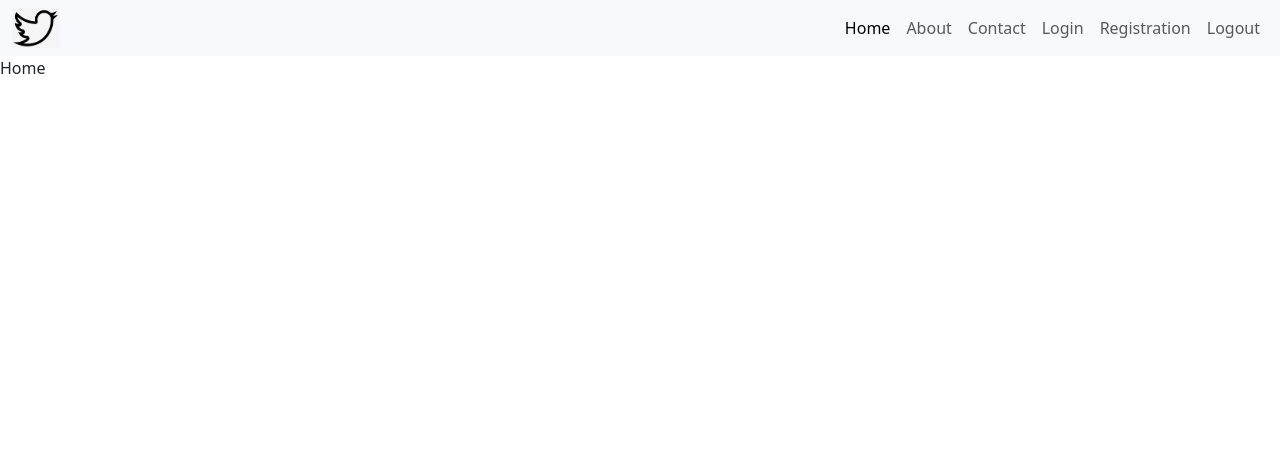
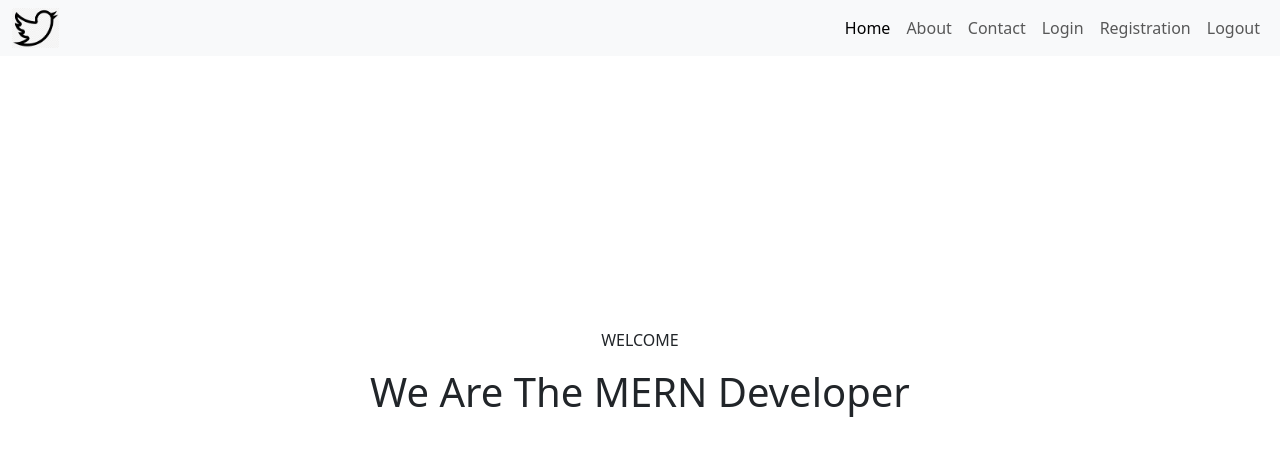
Before and after one commit to Sumant64/mern_user_profile, a React (Create React App) app: page / in a window 1280 px wide. Shown: the top 456 px of the page. Built offline with nearby package versions, Linux system fonts and the light colour scheme; no server answers.

Commit message:
home page

```diff
--- a/src/components/Home.js
+++ b/src/components/Home.js
@@ -1,8 +1,33 @@
-import React from 'react'
+import React, { useEffect, useState } from 'react'
+import { getData } from '../service/api';
 
 const Home = () => {
+  const [userName, setUserName] = useState('');
+  const [show, setShow] = useState(false);
+
+  useEffect(() => {
+    loadInitial()
+  }, [])
+
+  const loadInitial = async () => {
+    try{
+      let token = JSON.parse(localStorage.getItem('token'));
+      const res = await getData(token);
+      setUserName(res.data.name);
+      setShow(true);
+    }catch(err) {
+      console.log(err);
+    }
+  }
+
   return (
-    <div>Home</div>
+    <div style={{height: '80vh', width: '100vw'}} className='d-flex align-items-center justify-content-center'>
+      <div>
+        <p style={{textAlign: 'center'}}>WELCOME</p>
+        <h1 style={{textAlign: 'center'}}>{userName}</h1>
+        <h1>{show ? 'Happy, to see you back' : 'We Are The MERN Developer'}</h1>
+      </div>
+    </div>
   )
 }
 
--- a/src/components/Login.js
+++ b/src/components/Login.js
@@ -20,7 +20,6 @@ const Login = () => {
       }
 
       const res = await login(payload);
-      console.log(res.data)
       if(res.status === 400 || !res) {
         window.alert("Invalid Credentials");
       } else {
--- a/src/service/api.js
+++ b/src/service/api.js
@@ -17,3 +17,8 @@ export const getAbout = (token) => {
     config.headers['Authorization'] = token
     return axios.get(`${baseURL}/about`, config);
 }
+
+export const getData = (token) => {
+    config.headers['Authorization'] = token
+    return axios.get(`${baseURL}/getdata`, config);
+}
```
